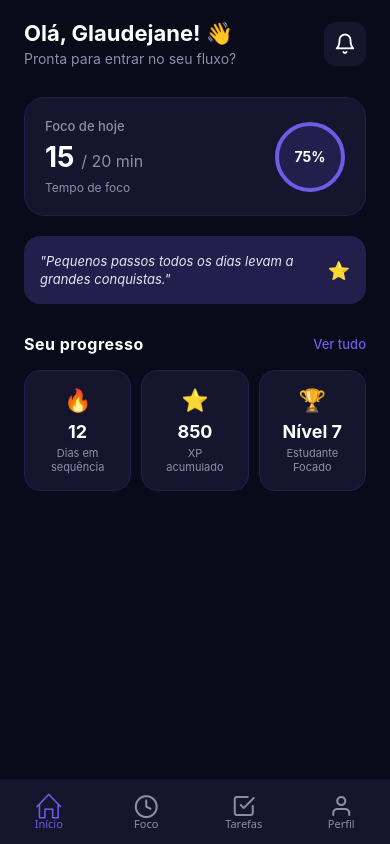
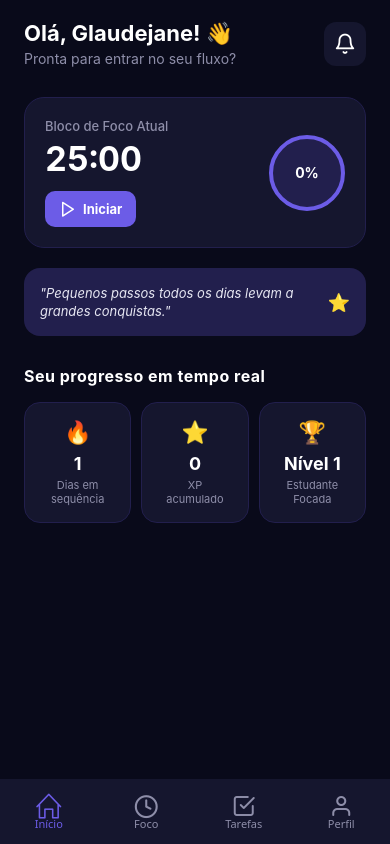
Before and after one commit to Glaudejane/StudyFlow, a React Native app: screen / in a window 390 px wide. Built offline with nearby package versions, Linux system fonts and the light colour scheme.

Commit message:
feat: transforma cronômetro em regressivo e implementa ganho de XP com AsyncStorage

```diff
--- a/screens/HomeScreen.js
+++ b/screens/HomeScreen.js
@@ -1,12 +1,112 @@
-import React from "react";
-import { View, Text, StyleSheet, SafeAreaView, ScrollView, TouchableOpacity } from "react-native";
+import React, { useState, useEffect } from "react";
+import { View, Text, StyleSheet, SafeAreaView, ScrollView, TouchableOpacity, Alert } from "react-native";
 import { Feather } from "@expo/vector-icons";
+import AsyncStorage from "@react-native-async-storage/async-storage";
 
 export default function HomeScreen() {
+    // ---- ESTADOS DO CRONÔMETRO ----
+    const FOCUS_TIME_MINUTES = 25; // Bloco padrão de Pomodoro (25 minutos)
+    const [secondsLeft, setSecondsLeft] = useState(FOCUS_TIME_MINUTES * 60);
+    const [isActive, setIsActive] = useState(false);
+
+    // ---- ESTADOS DE PROGRESSO DO ESTUDANTE ----
+    const [xp, setXp] = useState(0);
+    const [level, setLevel] = useState(1);
+    const [streak, setStreak] = useState(1); // Dias em sequência
+
+    // Chaves secretas para salvar no celular
+    const XP_KEY = "@studyflow:xp";
+    const LEVEL_KEY = "@studyflow:level";
+
+    // 1. CARREGAR DADOS DO BANCO ASSIM QUE O APP ABRE
+    useEffect(() => {
+        loadUserData();
+    }, []);
+
+    // 2. CORAÇÃO DO CRONÔMETRO (O CONTADOR REGRESSIVO)
+    useEffect(() => {
+        let interval = null;
+
+        if (isActive && secondsLeft > 0) {
+            interval = setInterval(() => {
+                setSecondsLeft((seconds) => seconds - 1);
+            }, 1000);
+        } else if (secondsLeft === 0 && isActive) {
+            // O CRONÔMETRO ZEROU! Missão Cumprida! 🎉
+            clearInterval(interval);
+            setIsActive(false);
+            handleFocusCompleted();
+        }
+
+        return () => clearInterval(interval);
+    }, [isActive, secondsLeft]);
+
+    // Função para ler o progresso atual salvo no celular
+    const loadUserData = async () => {
+        try {
+            const savedXp = await AsyncStorage.getItem(XP_KEY);
+            const savedLevel = await AsyncStorage.getItem(LEVEL_KEY);
+
+            if (savedXp !== null) setXp(parseInt(savedXp));
+            if (savedLevel !== null) setLevel(parseInt(savedLevel));
+        } catch (error) {
+            console.log("Erro ao carregar dados de foco:", error);
+        }
+    };
+
+    // Função executada quando você termina com sucesso o tempo de foco
+    const handleFocusCompleted = async () => {
+        try {
+            const newXp = xp + 100; // Ganha 100 XP por bloco de foco!
+            let newLevel = level;
+
+            // Lógica Pedagógica de Nível: A cada 500 XP, o estudante sobe de nível!
+            if (newXp >= level * 500) {
+                newLevel = level + 1;
+                Alert.alert("🎉 PARABÉNS!", `Você evoluiu para o Nível ${newLevel}! Continue focada! ✨`);
+            } else {
+                Alert.alert("🔥 Bloco Concluído!", "Muito bem! Você ganhou +100 XP pelo seu foco de hoje.");
+            }
+
+            // Atualiza a tela
+            setXp(newXp);
+            setLevel(newLevel);
+            setSecondsLeft(FOCUS_TIME_MINUTES * 60); // Reseta o cronômetro
+
+            // Grava os novos dados com segurança no celular
+            await AsyncStorage.setItem(XP_KEY, newXp.toString());
+            await AsyncStorage.setItem(LEVEL_KEY, newLevel.toString());
+        } catch (error) {
+            console.log("Erro ao salvar progresso:", error);
+        }
+    };
+
+    // Alternar entre iniciar e pausar o cronômetro
+    const toggleTimer = () => {
+        setIsActive(!isActive);
+    };
+
+    // Resetar o foco manual se precisar
+    const resetTimer = () => {
+        setIsActive(false);
+        setSecondsLeft(FOCUS_TIME_MINUTES * 60);
+    };
+
+    // Formatação visual do tempo (ex: converte 1500 segundos em "25:00")
+    const formatTime = (seconds) => {
+        const mins = Math.floor(seconds / 60);
+        const secs = seconds % 60;
+        return `${mins.toString().padStart(2, "0")}:${secs.toString().padStart(2, "0")}`;
+    };
+
+    // Cálculo da porcentagem do círculo de progresso
+    const totalSeconds = FOCUS_TIME_MINUTES * 60;
+    const progressPercentage = Math.round(((totalSeconds - secondsLeft) / totalSeconds) * 100);
+
     return (
         <SafeAreaView style={styles.container}>
             <ScrollView showsVerticalScrollIndicator={false} contentContainerStyle={styles.scrollContent}>
-                {/* Cabeçalho / Header */}
+                {/* Cabeçalho */}
                 <View style={styles.header}>
                     <View>
                         <Text style={styles.welcomeText}>Olá, Glaudejane! 👋</Text>
@@ -17,19 +117,31 @@ export default function HomeScreen() {
                     </TouchableOpacity>
                 </View>
 
-                {/* Card Foco de Hoje */}
+                {/* Card Foco Inteligente e Interativo */}
                 <View style={styles.focusCard}>
                     <View style={styles.focusInfo}>
-                        <Text style={styles.focusTitle}>Foco de hoje</Text>
-                        <Text style={styles.focusMinutes}>
-                            15 <Text style={styles.focusTotal}>/ 20 min</Text>
-                        </Text>
-                        <Text style={styles.focusSubtitle}>Tempo de foco</Text>
+                        <Text style={styles.focusTitle}>Bloco de Foco Atual</Text>
+                        <Text style={styles.focusMinutes}>{formatTime(secondsLeft)}</Text>
+
+                        {/* Botões de Controle */}
+                        <View style={styles.controlButtonsContainer}>
+                            <TouchableOpacity style={styles.controlButton} onPress={toggleTimer}>
+                                <Feather name={isActive ? "pause" : "play"} size={18} color="#FFF" />
+                                <Text style={styles.controlButtonText}>{isActive ? "Pausar" : "Iniciar"}</Text>
+                            </TouchableOpacity>
+
+                            {isActive && (
+                                <TouchableOpacity style={[styles.controlButton, styles.resetBtn]} onPress={resetTimer}>
+                                    <Feather name="refresh-cw" size={14} color="#8E8EA9" />
+                                </TouchableOpacity>
+                            )}
+                        </View>
                     </View>
-                    {/* Representação do Círculo de Progresso */}
+
+                    {/* Círculo de Progresso Dinâmico */}
                     <View style={styles.progressCircleContainer}>
                         <View style={styles.progressCircle}>
-                            <Text style={styles.progressPercentage}>75%</Text>
+                            <Text style={styles.progressPercentage}>{progressPercentage}%</Text>
                         </View>
                     </View>
                 </View>
@@ -42,34 +154,30 @@ export default function HomeScreen() {
 
                 {/* Seção Seu Progresso */}
                 <View style={styles.sectionHeader}>
-                    <Text style={styles.sectionTitle}>Seu progresso</Text>
-                    <TouchableOpacity>
-                        <Text style={styles.seeAllText}>Ver tudo</Text>
-                    </TouchableOpacity>
+                    <Text style={styles.sectionTitle}>Seu progresso em tempo real</Text>
                 </View>
 
-                {/* Grid de Status/Progresso (3 colunas) */}
+                {/* Grid de Status/Progresso Conectado com o Banco */}
                 <View style={styles.statsContainer}>
                     <View style={styles.statBox}>
                         <Text style={styles.statIcon}>🔥</Text>
-                        <Text style={styles.statValue}>12</Text>
+                        <Text style={styles.statValue}>{streak}</Text>
                         <Text style={styles.statLabel}>Dias em{"\n"}sequência</Text>
                     </View>
 
                     <View style={styles.statBox}>
                         <Text style={styles.statIcon}>⭐</Text>
-                        <Text style={styles.statValue}>850</Text>
+                        <Text style={styles.statValue}>{xp}</Text>
                         <Text style={styles.statLabel}>XP{"\n"}acumulado</Text>
                     </View>
 
                     <View style={styles.statBox}>
                         <Text style={styles.statIcon}>🏆</Text>
-                        <Text style={styles.statValue}>Nível 7</Text>
-                        <Text style={styles.statLabel}>Estudante{"\n"}Focado</Text>
+                        <Text style={styles.statValue}>Nível {level}</Text>
+                        <Text style={styles.statLabel}>Estudante{"\n"}Focada</Text>
                     </View>
                 </View>
 
-                {/* Espaço extra no final para o scroll não cortar embaixo por causa da barra */}
                 <View style={{ height: 30 }} />
             </ScrollView>
         </SafeAreaView>
@@ -79,7 +187,7 @@ export default function HomeScreen() {
 const styles = StyleSheet.create({
     container: {
         flex: 1,
-        backgroundColor: "#090A1A", // Fundo ultra escuro do StudyFlow
+        backgroundColor: "#090A1A",
     },
     scrollContent: {
         paddingHorizontal: 24,
@@ -127,29 +235,45 @@ const styles = StyleSheet.create({
     },
     focusMinutes: {
         color: "#FFFFFF",
-        fontSize: 28,
+        fontSize: 34, // Aumentei um pouco para dar mais destaque ao tempo correndo
         fontWeight: "bold",
-        marginVertical: 6,
+        marginVertical: 4,
+        fontVariant: ["tabular-nums"], // Evita que os números fiquem sambando na tela
     },
-    focusTotal: {
-        color: "#8E8EA9",
-        fontSize: 16,
-        fontWeight: "normal",
+    controlButtonsContainer: {
+        flexDirection: "row",
+        alignItems: "center",
+        marginTop: 8,
+        gap: 8,
     },
-    focusSubtitle: {
-        color: "#8E8EA9",
-        fontSize: 12,
+    controlButton: {
+        backgroundColor: "#6C5CE7",
+        flexDirection: "row",
+        alignItems: "center",
+        paddingVertical: 8,
+        paddingHorizontal: 14,
+        borderRadius: 10,
+        gap: 6,
+    },
+    controlButtonText: {
+        color: "#FFF",
+        fontSize: 13,
+        fontWeight: "bold",
+    },
+    resetBtn: {
+        backgroundColor: "#221F4D",
+        paddingHorizontal: 10,
     },
     progressCircleContainer: {
         justifyContent: "center",
         alignItems: "center",
     },
     progressCircle: {
-        width: 70,
-        height: 70,
-        borderRadius: 35,
+        width: 76,
+        height: 76,
+        borderRadius: 38,
         borderWidth: 4,
-        borderColor: "#6C5CE7", // Roxo neon
+        borderColor: "#6C5CE7",
         justifyContent: "center",
         alignItems: "center",
         backgroundColor: "#221F4D",
@@ -160,7 +284,7 @@ const styles = StyleSheet.create({
         fontWeight: "bold",
     },
     quoteCard: {
-        backgroundColor: "#221F4D", // Roxo mais azulado destacado
+        backgroundColor: "#221F4D",
         borderRadius: 16,
         padding: 16,
         flexDirection: "row",
@@ -190,11 +314,6 @@ const styles = StyleSheet.create({
         fontSize: 16,
         fontWeight: "bold",
         letterSpacing: 0.5,
-    },
-    seeAllText: {
-        color: "#6C5CE7",
-        fontSize: 13,
-        fontWeight: "500",
     },
     statsContainer: {
         flexDirection: "row",
```
